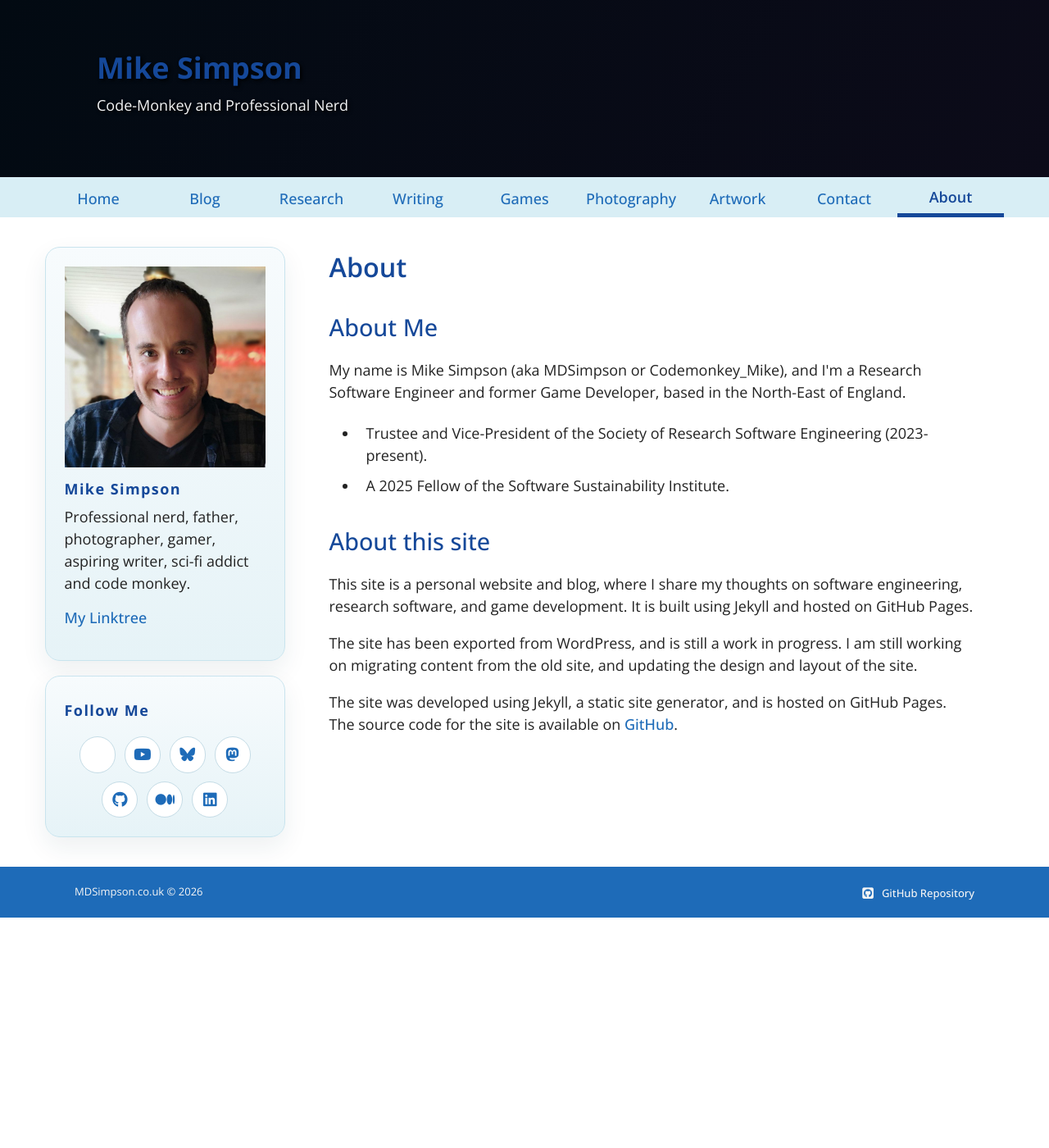
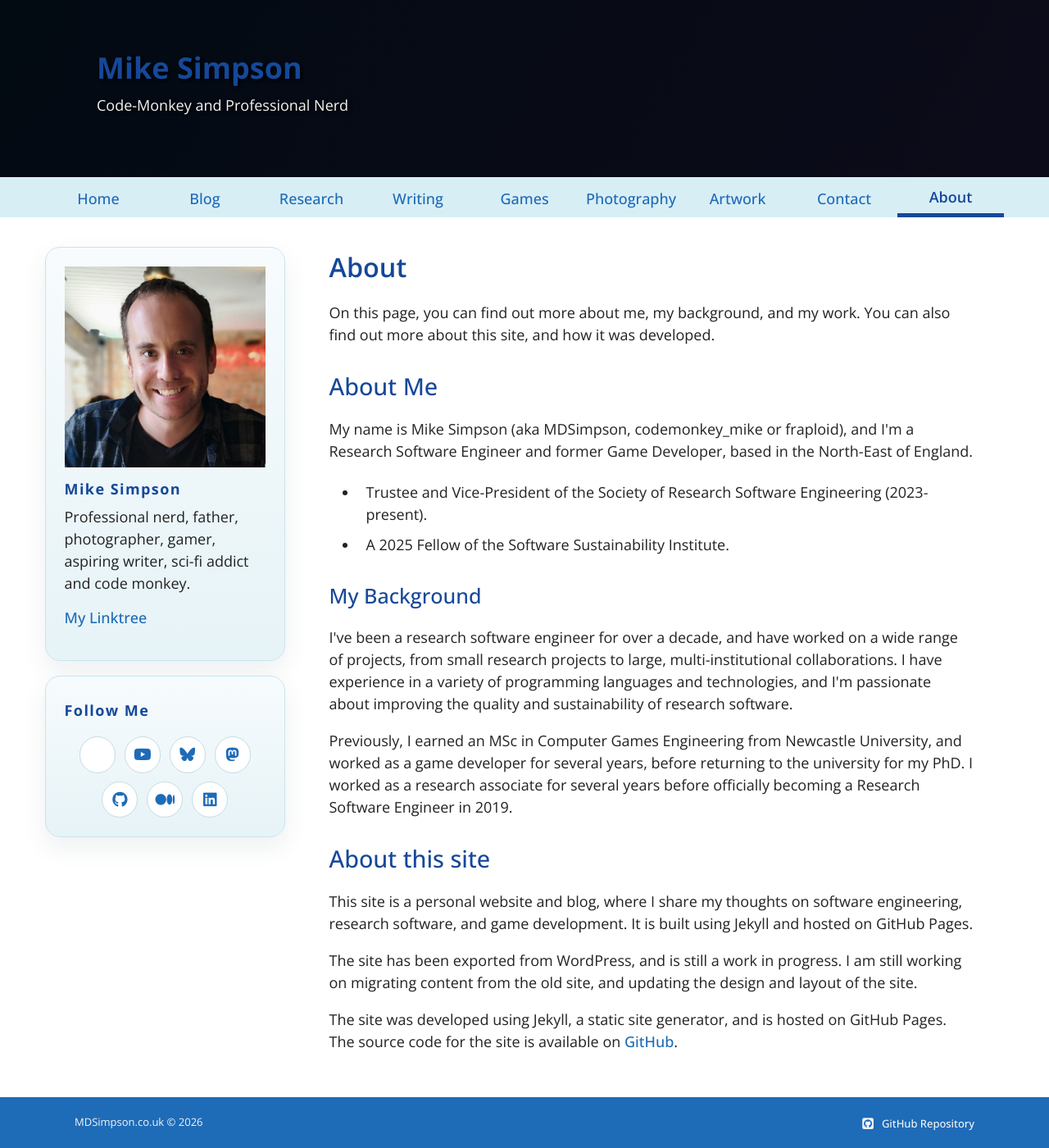
Before and after one commit to mdsimpson42/mdsimpson42.github.io, a Jekyll site: the page built from _pages/about.html, in a window 1280 px wide. Shown: the whole page at 82% size. Built offline with Jekyll 4.4.1, drawn with Linux system fonts in a browser that asks for light colours; nearby versions of some CDN libraries; before the commit the page ends 1119 px from its top, so only the background shows below that.

Commit message:
Update about.html

```diff
--- a/_pages/about.html
+++ b/_pages/about.html
@@ -5,17 +5,33 @@ menu: about
 permalink: /about/
 ---
 
+<p>
+    On this page, you can find out more about me, my background, and my work. You can also find out
+    more about this site, and how it was developed.
+</p>
+
+
 <h2>About Me</h2>
-
 <p>
-My name is Mike Simpson (aka MDSimpson or Codemonkey_Mike), and I'm a Research Software Engineer
+My name is Mike Simpson (aka MDSimpson, codemonkey_mike or fraploid), and I'm a Research Software Engineer
 and former Game Developer, based in the North-East of England.
+</p>
 
 <ul>
 <li>Trustee and Vice-President of the Society of Research Software Engineering (2023-present).</li>
 <li>A 2025 Fellow of the Software Sustainability Institute.</li>
 </ul>
-
+<h3>My Background</h3>
+<p>
+    I've been a research software engineer for over a decade, and have worked on a wide range of projects,
+    from small research projects to large, multi-institutional collaborations. I have experience in a variety
+    of programming languages and technologies, and I'm passionate about improving the quality and sustainability
+    of research software.
+</p>
+<p>
+    Previously, I earned an MSc in Computer Games Engineering from Newcastle University, and worked as a game developer
+    for several years, before returning to the university for my PhD. I worked as a research associate for several years
+    before officially becoming a Research Software Engineer in 2019.
 </p>
 
 <h2>About this site</h2>
```
